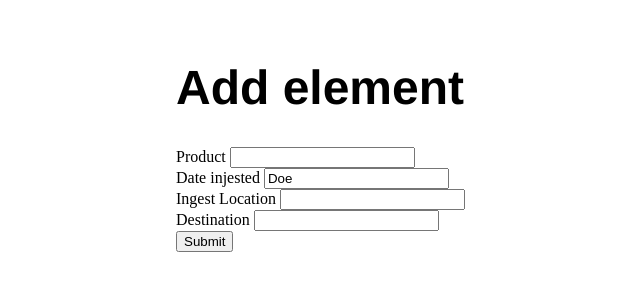
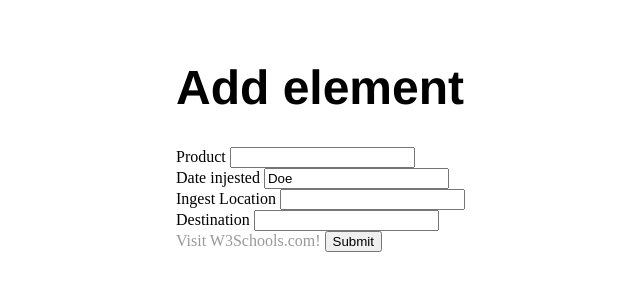
Before and after one commit to trossossp3/trossossp3.github.io, a Jekyll site: the page built from index.html, in a window 1280 px wide. Shown: the top 300 px of the page, without its empty margins (16-656 px from the left). Built offline with Jekyll 4.4.1, drawn with Linux system fonts in a browser that asks for light colours.

Commit message:
Update index.html

```diff
--- a/index.html
+++ b/index.html
@@ -13,6 +13,7 @@ title: Hank Quinlan, Horrible Cop
 		<input type="text" id=""><br>
 		<label for="lname">Destination</label>
 		<input type="text" id=""><br>
+		 <a href="https://www.w3schools.com/">Visit W3Schools.com!</a>
 <!-- 		<input type="submit" onClick="myFunction()"/> -->
 		<a href="http://programminghead.com">
       <input type="submit"/>
```
